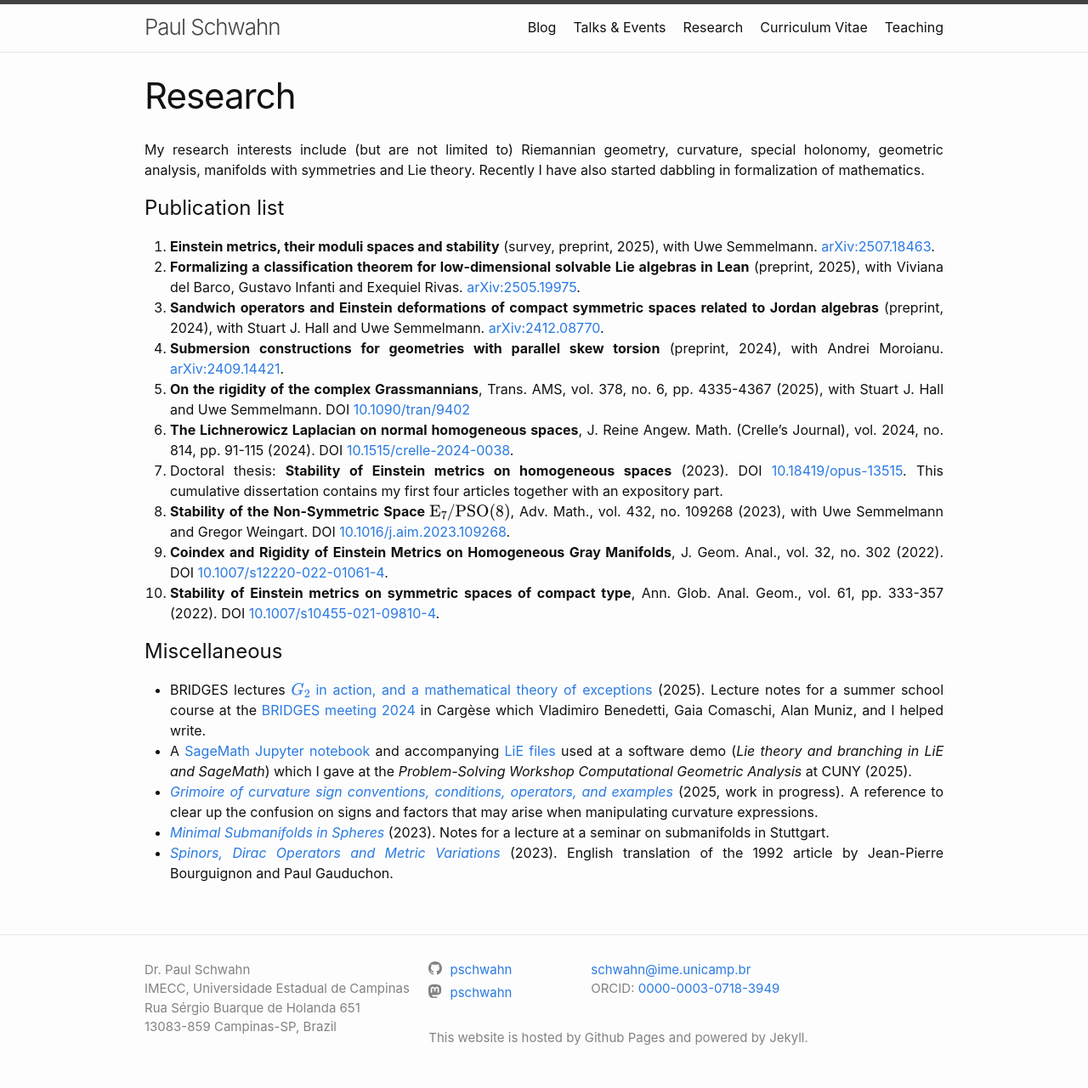
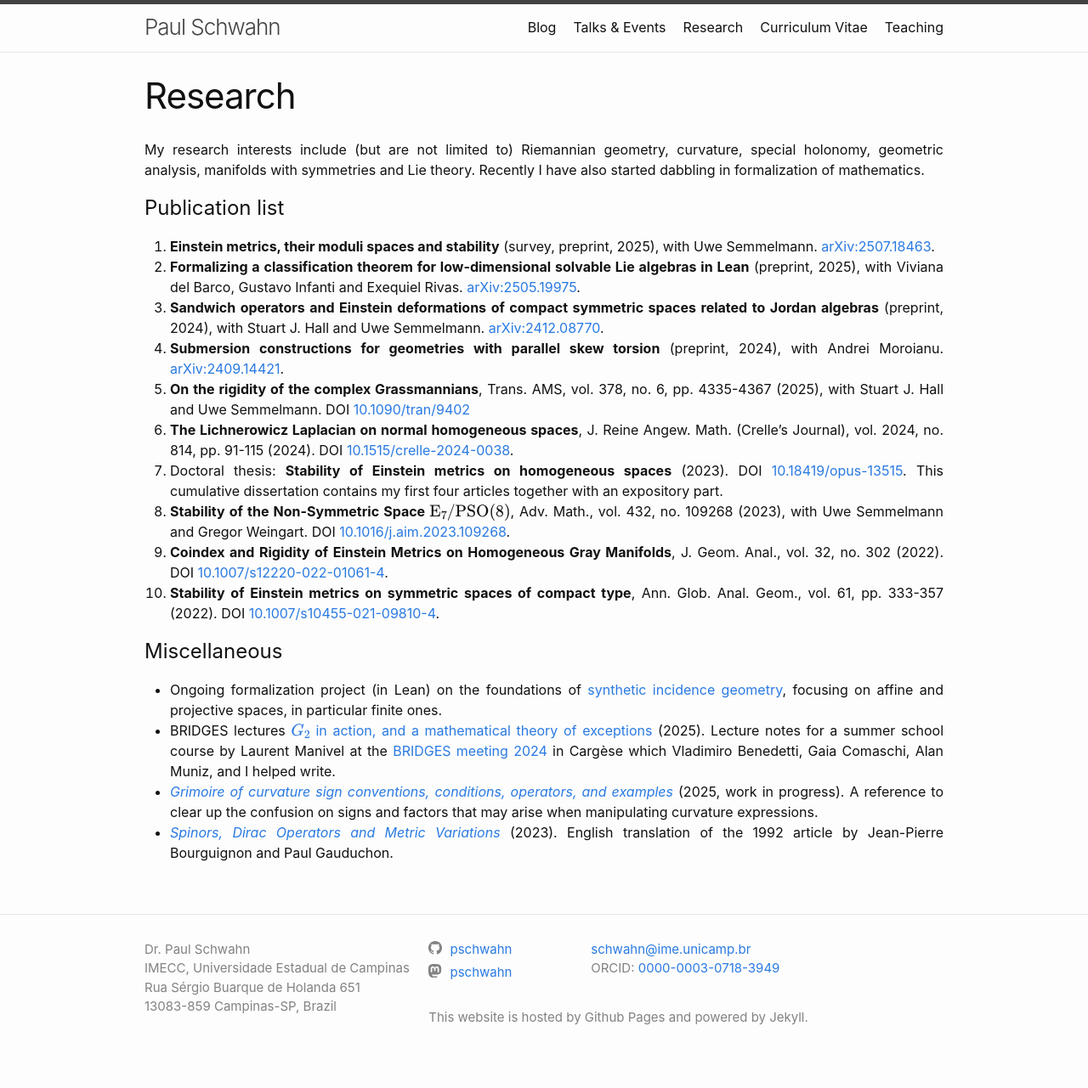
Before and after one commit to PSchwahn/PSchwahn.github.io, a Jekyll site: the page built from publications.markdown, in a window 1280 px wide. Shown: the whole page at 85% size. Built offline with Jekyll 4.4.1, drawn with Linux system fonts in a browser that asks for light colours; some web fonts are replaced; after the commit the page ends 1257 px from its top, so only the background shows below that.

Commit message:
incidence geometry and cleanup

```diff
--- a/index.markdown
+++ b/index.markdown
@@ -26,4 +26,4 @@ Fig. 3: Me visiting MoMath (National Museum of Mathematics, New York) in June 20
 
 <br>
 
-<p style="color: #828282;">Latest update: August 19, 2025</p>
+<p style="color: #828282;">Latest update: September 27, 2025</p>
--- a/publications.markdown
+++ b/publications.markdown
@@ -20,8 +20,7 @@ My research interests include (but are not limited to) Riemannian geometry, curv
 
 # Miscellaneous
 
-* BRIDGES lectures [$$G_2$$ in action, and a mathematical theory of exceptions](https://arxiv.org/abs/2508.12757) (2025). Lecture notes for a summer school course at the [BRIDGES meeting 2024](https://bridges.geotop.ime.unicamp.br/) in Cargèse which Vladimiro Benedetti, Gaia Comaschi, Alan Muniz, and I helped write.
-* A [SageMath Jupyter notebook]({{"/assets/Sage_LiE_Demo.ipynb" | relative_url}}) and accompanying [LiE files]({{"/assets/lie_demo.zip" | relative_url}}) used at a software demo (_Lie theory and branching in LiE and SageMath_) which I gave at the _Problem-Solving Workshop Computational Geometric Analysis_ at CUNY (2025).
+* Ongoing formalization project (in Lean) on the foundations of [synthetic incidence geometry](https://github.com/PSchwahn/IncidenceGeometry/), focusing on affine and projective spaces, in particular finite ones.
+* BRIDGES lectures [$$G_2$$ in action, and a mathematical theory of exceptions](https://arxiv.org/abs/2508.12757) (2025). Lecture notes for a summer school course by Laurent Manivel at the [BRIDGES meeting 2024](https://bridges.geotop.ime.unicamp.br/) in Cargèse which Vladimiro Benedetti, Gaia Comaschi, Alan Muniz, and I helped write.
 * _[Grimoire of curvature sign conventions, conditions, operators, and examples]({{"/assets/grimoire.pdf" | relative_url}})_ (2025, work in progress). A reference to clear up the confusion on signs and factors that may arise when manipulating curvature expressions.
-* _[Minimal Submanifolds in Spheres]({{"/assets/minimal_submfds_in_spheres.pdf" | relative_url}})_ (2023). Notes for a lecture at a seminar on submanifolds in Stuttgart.
 * _[Spinors, Dirac Operators and Metric Variations]({{"/assets/spineurs_variations.pdf" | relative_url}})_ (2023). English translation of the 1992 article by Jean-Pierre Bourguignon and Paul Gauduchon.
```
Also changed, not shown: events.markdown (+7 -0 lines).
